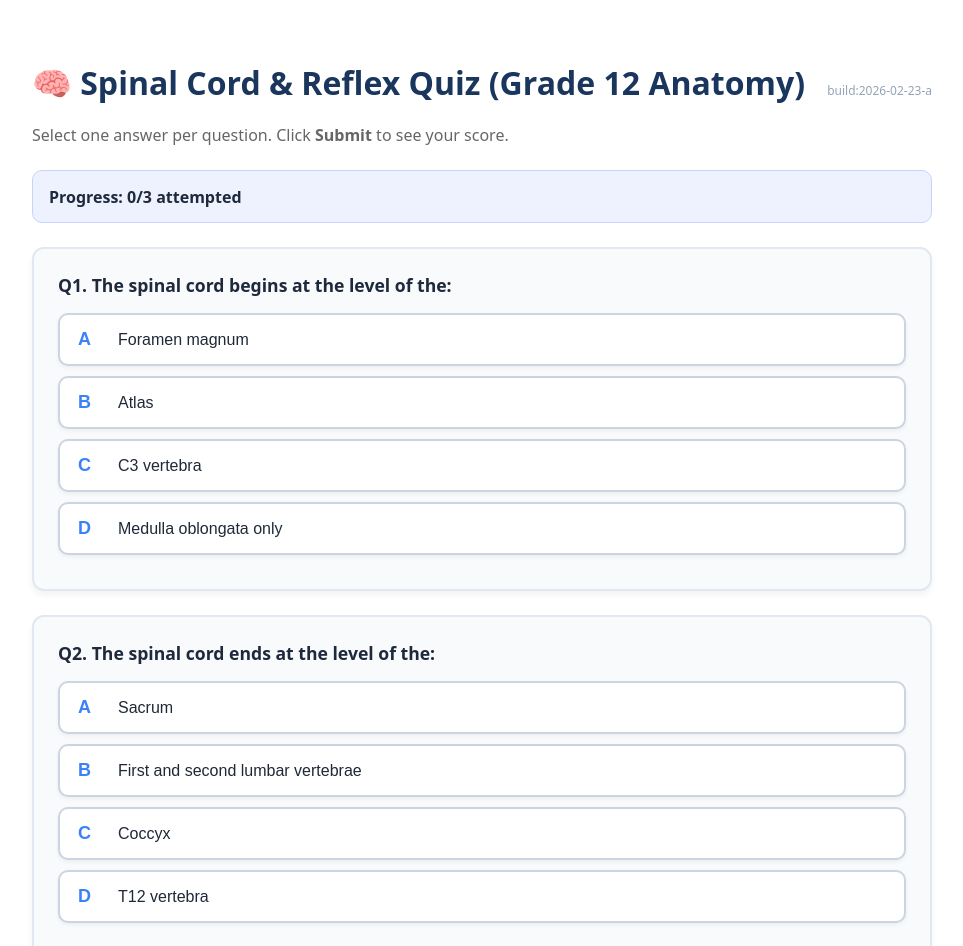
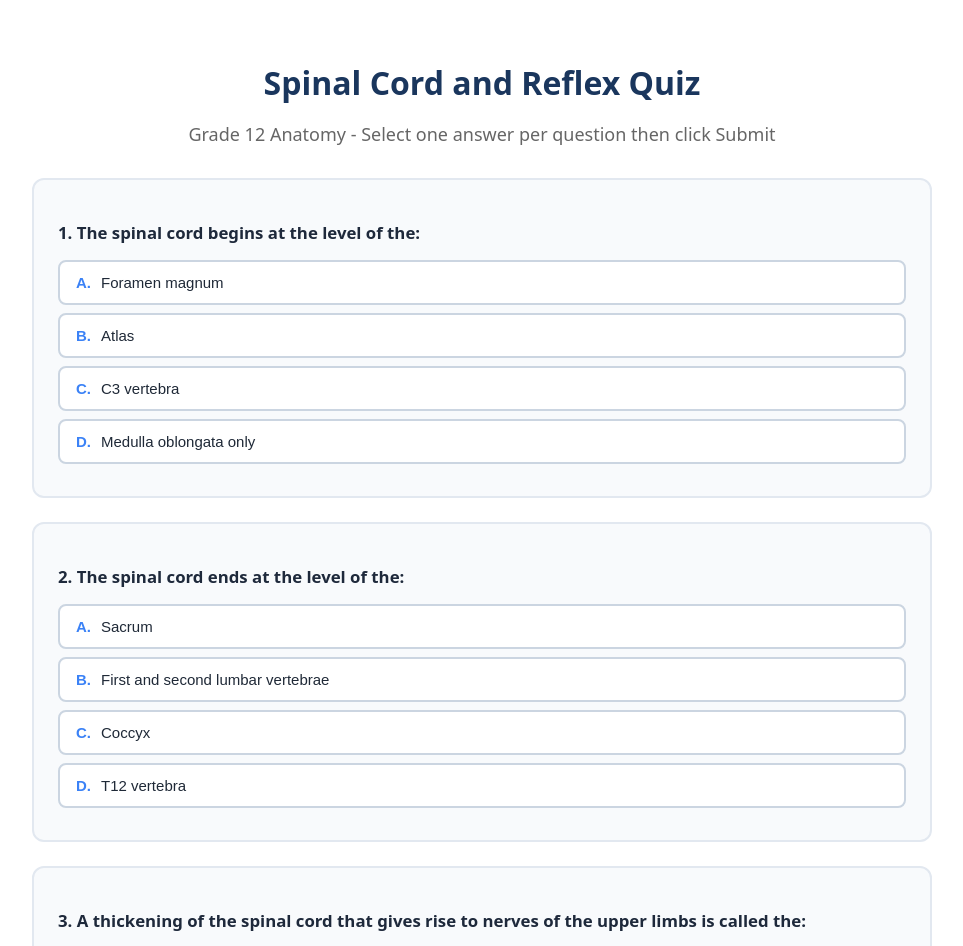
Before and after one commit to ishyagupta/spinal-quiz, a Next.js app: page / in a window 1280 px wide. Shown: the top 946 px of the page, without its empty margins (158-1121 px from the left). Built offline with nearby package versions, Linux system fonts and the light colour scheme.

Commit message:
fix button code

```diff
--- a/pages/index.tsx
+++ b/pages/index.tsx
@@ -1,4 +1,4 @@
-import React, { useMemo, useState } from "react";
+import React, { useState } from "react";
 
 type Question = {
   id: number;
@@ -8,268 +8,130 @@ type Question = {
 };
 
 const questions: Question[] = [
-  {
-    id: 1,
-    text: "The spinal cord begins at the level of the:",
-    options: ["Foramen magnum", "Atlas", "C3 vertebra", "Medulla oblongata only"],
-    correctIndex: 0,
-  },
-  {
-    id: 2,
-    text: "The spinal cord ends at the level of the:",
-    options: ["Sacrum", "First and second lumbar vertebrae", "Coccyx", "T12 vertebra"],
-    correctIndex: 1,
-  },
-  // ... include ALL questions here (unchanged)
-  {
-    id: 50,
-    text:
-      "During the withdrawal reflex of the leg, while flexor muscles contract to withdraw the foot, the extensor muscles are inhibited. This is an example of:",
-    options: ["Convergence", "Divergence", "Reciprocal inhibition", "Summation"],
-    correctIndex: 2,
-  },
+  { id: 1, text: "The spinal cord begins at the level of the:", options: ["Foramen magnum", "Atlas", "C3 vertebra", "Medulla oblongata only"], correctIndex: 0 },
+  { id: 2, text: "The spinal cord ends at the level of the:", options: ["Sacrum", "First and second lumbar vertebrae", "Coccyx", "T12 vertebra"], correctIndex: 1 },
+  { id: 3, text: "A thickening of the spinal cord that gives rise to nerves of the upper limbs is called the:", options: ["Lumbar enlargement", "Cervical enlargement", "Thoracic enlargement", "Brachial enlargement"], correctIndex: 1 },
+  { id: 4, text: "The enlargement that supplies nerves to the lower limbs is the:", options: ["Cervical enlargement", "Sacral enlargement", "Lumbar enlargement", "Thoracic enlargement"], correctIndex: 2 },
+  { id: 5, text: "In longitudinal view, the spinal cord tapers to a cone-shaped structure called the:", options: ["Cauda equina", "Conus medullaris", "Filum terminale", "Dorsal root"], correctIndex: 1 },
+  { id: 6, text: "The bundle of spinal nerves extending inferiorly from the end of the spinal cord is called the:", options: ["Cauda equina", "Filum terminale", "Dorsal root ganglion", "Spinal fascicle"], correctIndex: 0 },
+  { id: 7, text: "How many pairs of spinal nerves arise from the spinal cord?", options: ["21", "24", "31", "33"], correctIndex: 2 },
+  { id: 8, text: "Spinal nerves belong to which division of the nervous system?", options: ["Central nervous system", "Peripheral nervous system", "Autonomic nervous system only", "Somatic nervous system only"], correctIndex: 1 },
+  { id: 9, text: "The space between the dura mater and the vertebral bone that contains fat and loose connective tissue is the:", options: ["Subarachnoid space", "Subdural space", "Epidural space", "Ventricular space"], correctIndex: 2 },
+  { id: 10, text: "Cerebrospinal fluid around the spinal cord is located mainly in the:", options: ["Epidural space", "Subdural space", "Subarachnoid space", "Peridural cavity"], correctIndex: 2 },
+  { id: 11, text: "Which is the outermost meningeal layer surrounding the brain and spinal cord?", options: ["Arachnoid mater", "Dura mater", "Pia mater", "Epineurium"], correctIndex: 1 },
+  { id: 12, text: "The thin, web-like meningeal layer without blood vessels is the:", options: ["Dura mater", "Pia mater", "Arachnoid mater", "Epimysium"], correctIndex: 2 },
+  { id: 13, text: "The meningeal layer that closely follows the contours of the brain and spinal cord and contains many blood vessels is the:", options: ["Dura mater", "Arachnoid mater", "Pia mater", "Endoneurium"], correctIndex: 2 },
+  { id: 14, text: "The space between the dura mater and arachnoid mater is the:", options: ["Subarachnoid space", "Subdural space", "Epidural space", "Ventricular space"], correctIndex: 1 },
+  { id: 15, text: "A subdural hematoma is a collection of blood:", options: ["Between dura and pia mater", "Within the ventricles", "Between dura mater and arachnoid mater", "Between arachnoid and pia mater"], correctIndex: 2 },
+  { id: 16, text: "Which meningeal layer continues into the vertebral canal as a strong tubular sheath surrounding the spinal cord?", options: ["Pia mater", "Arachnoid mater", "Dura mater", "Perineurium"], correctIndex: 2 },
+  { id: 17, text: "In cross-section, the meninges covering the spinal cord from outermost to innermost are:", options: ["Dura mater - pia mater - arachnoid mater", "Arachnoid mater - dura mater - pia mater", "Dura mater - arachnoid mater - pia mater", "Pia mater - arachnoid mater - dura mater"], correctIndex: 2 },
+  { id: 18, text: "The clear, watery fluid that bathes the brain and spinal cord and fills the subarachnoid space is:", options: ["Synovial fluid", "Cerebrospinal fluid", "Interstitial fluid", "Plasma"], correctIndex: 1 },
+  { id: 19, text: "In the vertebral canal, which structure cushions and protects the spinal cord from the bony vertebrae?", options: ["Subdural space", "Subarachnoid space", "Epidural space filled with fat", "Central canal"], correctIndex: 2 },
+  { id: 20, text: "Infection or inflammation of the meninges is called:", options: ["Encephalitis", "Meningitis", "Neuritis", "Myelitis"], correctIndex: 1 },
+  { id: 21, text: "In a cross-section, the butterfly-shaped region in the center of the spinal cord is:", options: ["White matter", "Gray matter", "Meninges", "Epidural fat"], correctIndex: 1 },
+  { id: 22, text: "The outer region surrounding the butterfly-shaped center in a spinal cord cross-section is:", options: ["Gray matter", "White matter", "Pia mater", "Arachnoid mater"], correctIndex: 1 },
+  { id: 23, text: "The gray matter in the spinal cord is primarily composed of:", options: ["Myelinated axons", "Neuronal cell bodies and dendrites", "Meningeal layers", "Blood vessels only"], correctIndex: 1 },
+  { id: 24, text: "The white matter in the spinal cord consists mainly of:", options: ["Unmyelinated cell bodies", "Bone tissue", "Myelinated axons forming tracts", "Dendrites only"], correctIndex: 2 },
+  { id: 25, text: "In cross-section, the posterior projections of gray matter are called:", options: ["Anterior horns", "Lateral horns", "Posterior horns", "Gray commissures"], correctIndex: 2 },
+  { id: 26, text: "The anterior projections of gray matter are known as:", options: ["Posterior horns", "Lateral horns", "Medial horns", "Anterior horns"], correctIndex: 3 },
+  { id: 27, text: "The bar of gray matter that connects the two sides of the gray butterfly is the:", options: ["Gray commissure", "White commissure", "Central canal", "Funiculus"], correctIndex: 0 },
+  { id: 28, text: "The small channel running through the center of the gray commissure that contains cerebrospinal fluid is the:", options: ["Epidural canal", "Central canal", "Vertebral canal", "Spinal sinus"], correctIndex: 1 },
+  { id: 29, text: "The white matter is divided into anterior, lateral, and posterior regions known as:", options: ["Horns", "Funiculi (columns)", "Meninges", "Ganglia"], correctIndex: 1 },
+  { id: 30, text: "Bundles of myelinated axons in the white matter that carry information up or down the spinal cord are called:", options: ["Tracts", "Nuclei", "Ganglia", "Nodes"], correctIndex: 0 },
+  { id: 31, text: "The structure containing cell bodies of sensory neurons just outside the spinal cord is the:", options: ["Ventral root", "Dorsal root", "Dorsal root ganglion", "Central canal"], correctIndex: 2 },
+  { id: 32, text: "Which root of a spinal nerve carries sensory (afferent) impulses into the spinal cord?", options: ["Ventral root", "Dorsal root", "Lateral root", "Median root"], correctIndex: 1 },
+  { id: 33, text: "Which root carries motor (efferent) impulses out of the spinal cord to muscles or glands?", options: ["Ventral root", "Dorsal root", "Posterior root", "Ganglionic root"], correctIndex: 0 },
+  { id: 34, text: "A spinal nerve is formed by the union of:", options: ["Two dorsal roots", "Two ventral roots", "A dorsal and a ventral root", "Two dorsal root ganglia"], correctIndex: 2 },
+  { id: 35, text: "Spinal nerves are described functionally as:", options: ["Purely sensory", "Purely motor", "Autonomic only", "Mixed (both sensory and motor)"], correctIndex: 3 },
+  { id: 36, text: "In the connective tissue of a nerve, the layer that surrounds an entire nerve is the:", options: ["Endoneurium", "Perineurium", "Epineurium", "Myelin sheath"], correctIndex: 2 },
+  { id: 37, text: "The connective tissue that surrounds each fascicle (bundle) of axons is the:", options: ["Endoneurium", "Perineurium", "Epineurium", "Dura mater"], correctIndex: 1 },
+  { id: 38, text: "The delicate connective tissue that surrounds each individual nerve fiber is the:", options: ["Endoneurium", "Perineurium", "Epineurium", "Arachnoid mater"], correctIndex: 0 },
+  { id: 39, text: "Nerves that conduct impulses toward the brain or spinal cord are called:", options: ["Motor nerves", "Sensory nerves", "Mixed nerves", "Autonomic nerves"], correctIndex: 1 },
+  { id: 40, text: "Nerves that carry impulses from the CNS to muscles or glands are:", options: ["Sensory nerves", "Motor nerves", "Mixed nerves", "Interneurons"], correctIndex: 1 },
+  { id: 41, text: "Nerves that contain both sensory and motor fibers are called:", options: ["Mixed nerves", "Reflex nerves", "Spinal tracts", "Motor units"], correctIndex: 0 },
+  { id: 42, text: "A pathway that begins at receptors, travels via sensory neurons to the CNS, and then via motor neurons to effectors is called a:", options: ["Corticospinal tract", "Reflex arc", "Pyramidal tract", "Extrapyramidal pathway"], correctIndex: 1 },
+  { id: 43, text: "Ascending tracts in the spinal cord primarily carry:", options: ["Motor impulses to muscles", "Sensory information to the brain", "Autonomic signals to glands only", "CSF between ventricles"], correctIndex: 1 },
+  { id: 44, text: "Descending tracts in the spinal cord primarily carry:", options: ["Sensory information to the brain", "Pain only", "Motor commands from brain to effectors", "Reflexes to the skin"], correctIndex: 2 },
+  { id: 45, text: "Reflexes are best described as:", options: ["Slow, voluntary responses to stimuli", "Fast, predictable, involuntary responses to stimuli", "Unpredictable emotional reactions", "Conscious motor actions only"], correctIndex: 1 },
+  { id: 46, text: "In the patellar (knee-jerk) reflex, the sensory neuron synapses with:", options: ["Another sensory neuron", "A motor neuron in the spinal cord", "A neuron in the brainstem only", "A skeletal muscle cell"], correctIndex: 1 },
+  { id: 47, text: "The simplest reflex pathway involves which of the following?", options: ["Receptor - sensory neuron - CNS - motor neuron - effector", "Receptor - CNS - effector only", "Receptor - motor neuron - effector", "Receptor - interneuron - effector"], correctIndex: 0 },
+  { id: 48, text: "A withdrawal reflex is protective because it:", options: ["Always increases blood pressure", "Moves the body part away from painful stimulus before conscious awareness", "Requires conscious thought before action", "Only affects smooth muscle"], correctIndex: 1 },
+  { id: 49, text: "In a withdrawal reflex, the interneuron in the spinal cord:", options: ["Receives the stimulus directly from the skin", "Sends sensory information back to receptors", "Serves as the processing center between sensory and motor neurons", "Is not involved at all"], correctIndex: 2 },
+  { id: 50, text: "During the withdrawal reflex, while flexor muscles contract, the extensor muscles are inhibited. This is an example of:", options: ["Convergence", "Divergence", "Reciprocal inhibition", "Summation"], correctIndex: 2 }
 ];
 
-function clamp(n: number, min: number, max: number) {
-  return Math.max(min, Math.min(max, n));
-}
-
 export default function Home() {
-  const [answers, setAnswers] = useState<(number | null)[]>(
-    Array(questions.length).fill(null)
-  );
+  const [answers, setAnswers] = useState<(number | null)[]>(Array(questions.length).fill(null));
   const [submitted, setSubmitted] = useState(false);
-
-  const score = useMemo(() => {
-    return answers.filter((ans, i) => ans === questions[i]?.correctIndex).length;
-  }, [answers]);
-
-  const attempted = useMemo(() => answers.filter((a) => a !== null).length, [answers]);
 
   const handleSelect = (qIndex: number, optionIndex: number) => {
     if (submitted) return;
-
-    setAnswers((prev) => {
-      const next = [...prev];
-      next[qIndex] = optionIndex;
-      return next;
-    });
+    const newAnswers = [...answers];
+    newAnswers[qIndex] = optionIndex;
+    setAnswers(newAnswers);
   };
 
-  const handleSubmit = () => {
-    setSubmitted(true);
-  };
-
+  const score = answers.filter((ans, i) => ans === questions[i].correctIndex).length;
+  const handleSubmit = () => setSubmitted(true);
   const handleReset = () => {
     setAnswers(Array(questions.length).fill(null));
     setSubmitted(false);
   };
 
-  const pageStyle: React.CSSProperties = {
-    maxWidth: 900,
-    margin: "0 auto",
-    padding: "2rem 1rem",
-    fontFamily: "system-ui, -apple-system, Segoe UI, Roboto, sans-serif",
-    position: "relative",
-    zIndex: 1, // helps if any background overlay exists
-  };
-
-  const cardStyle: React.CSSProperties = {
-    border: "2px solid #e2e8f0",
-    borderRadius: 12,
-    padding: "1.5rem",
-    marginBottom: "1.5rem",
-    backgroundColor: "#f8fafc",
-    boxShadow: "0 4px 6px rgba(0,0,0,0.05)",
-  };
-
-  const optionButtonStyle = (params: {
-    isSelected: boolean;
-    isCorrect: boolean;
-    submitted: boolean;
-    isWrongSelected: boolean;
-  }): React.CSSProperties => {
-    const { isSelected, isCorrect, submitted, isWrongSelected } = params;
-
-    const border = submitted
-      ? isCorrect
-        ? "3px solid #10b981"
-        : isWrongSelected
-        ? "3px solid #ef4444"
-        : "2px solid #d1d5db"
-      : isSelected
-      ? "3px solid #3b82f6"
-      : "2px solid #cbd5e1";
-
-    const backgroundColor = submitted
-      ? isCorrect
-        ? "#d1fae5"
-        : isWrongSelected
-        ? "#fee2e2"
-        : "#ffffff"
-      : isSelected
-      ? "#dbeafe"
-      : "#ffffff";
-
-    const color = submitted && isWrongSelected ? "#dc2626" : "#1f2937";
-
-    return {
-      display: "block",
-      width: "100%",
-      padding: "14px 18px",
-      marginBottom: 10,
-      borderRadius: 10,
-      border,
-      backgroundColor,
-      color,
-      cursor: submitted ? "not-allowed" : "pointer",
-      fontSize: 16,
-      fontWeight: isSelected ? 600 : 500,
-      transition: "transform 120ms ease, box-shadow 120ms ease, background-color 120ms ease",
-      textAlign: "left",
-      boxShadow: isSelected ? "0 4px 12px rgba(59, 130, 246, 0.25)" : "0 2px 4px rgba(0,0,0,0.05)",
-      outline: "none",
-    };
-  };
-
-  const correctAnswerStyle: React.CSSProperties = {
-    marginTop: "1rem",
-    padding: "0.8rem",
-    backgroundColor: "#ecfdf5",
-    border: "2px solid #10b981",
-    borderRadius: 8,
-    fontSize: 15,
-    fontWeight: 600,
-    color: "#065f46",
-  };
-
-  const footerBoxStyle: React.CSSProperties = {
-    textAlign: "center",
-    padding: "2rem",
-    backgroundColor: "#f1f5f9",
-    borderRadius: 12,
-    marginTop: "2rem",
-  };
-
-  const primaryButtonStyle: React.CSSProperties = {
-    padding: "16px 32px",
-    fontSize: 20,
-    fontWeight: 700,
-    borderRadius: 12,
-    border: "none",
-    backgroundColor: "#10b981",
-    color: "white",
-    cursor: "pointer",
-    boxShadow: "0 8px 20px rgba(16, 185, 129, 0.35)",
-  };
-
-  const secondaryButtonStyle: React.CSSProperties = {
-    padding: "14px 28px",
-    fontSize: 18,
-    fontWeight: 700,
-    borderRadius: 12,
-    border: "2px solid #334155",
-    backgroundColor: "white",
-    color: "#0f172a",
-    cursor: "pointer",
-  };
-
-  // Optional. Helps confirm you are seeing the latest deployed bundle.
-  const buildMarker = "build:2026-02-23-a";
-
   return (
-    <div style={pageStyle}>
-      <div style={{ display: "flex", justifyContent: "space-between", alignItems: "baseline" }}>
-        <h1 style={{ textAlign: "left", color: "#1a365d", marginBottom: "0.25rem" }}>
-          🧠 Spinal Cord & Reflex Quiz (Grade 12 Anatomy)
+    <div style={{ maxWidth: 900, margin: "0 auto", padding: "2rem 1rem", fontFamily: "system-ui, sans-serif" }}>
+      <h1 style={{ textAlign: "center", color: "#1a365d", marginBottom: "0.5rem" }}>
+        Spinal Cord and Reflex Quiz
       </h1>
-        <div style={{ fontSize: 12, color: "#94a3b8" }}>{buildMarker}</div>
-      </div>
-
-      <p style={{ color: "#666", marginBottom: "1.5rem" }}>
-        Select one answer per question. Click <strong>Submit</strong> to see your score.
+      <p style={{ textAlign: "center", color: "#666", marginBottom: "2rem", fontSize: "18px" }}>
+        Grade 12 Anatomy - Select one answer per question then click Submit
       </p>
-
-      <div
-        style={{
-          marginBottom: "1.5rem",
-          padding: "0.9rem 1rem",
-          borderRadius: 10,
-          background: "#eef2ff",
-          border: "1px solid #c7d2fe",
-          color: "#1e293b",
-          fontWeight: 600,
-        }}
-      >
-        Progress: {attempted}/{questions.length} attempted
-      </div>
-
       {questions.map((q, qIndex) => (
-        <div key={q.id} style={cardStyle}>
-          <div style={{ fontWeight: 700, marginBottom: "1rem", fontSize: "1.1em", color: "#1e293b" }}>
-            Q{qIndex + 1}. {q.text}
-          </div>
-
-          {Array.isArray(q.options) &&
-            q.options.map((opt, optIndex) => {
+        <div key={q.id} style={{ border: "2px solid #e2e8f0", borderRadius: "12px", padding: "1.5rem", marginBottom: "1.5rem", backgroundColor: "#f8fafc" }}>
+          <p style={{ fontWeight: 700, marginBottom: "1rem", fontSize: "1.05em", color: "#1e293b" }}>
+            {qIndex + 1}. {q.text}
+          </p>
+          {q.options.map((opt, optIndex) => {
             const isSelected = answers[qIndex] === optIndex;
             const isCorrect = q.correctIndex === optIndex;
-              const isWrongSelected = submitted && isSelected && !isCorrect;
-
+            let bg = "#ffffff";
+            let border = "2px solid #cbd5e1";
+            if (isSelected && !submitted) { bg = "#dbeafe"; border = "3px solid #3b82f6"; }
+            if (submitted && isCorrect) { bg = "#d1fae5"; border = "3px solid #10b981"; }
+            if (submitted && isSelected && !isCorrect) { bg = "#fee2e2"; border = "3px solid #ef4444"; }
             return (
               <button
                 type="button"
                 key={optIndex}
                 onClick={() => handleSelect(qIndex, optIndex)}
                 disabled={submitted}
-                  style={optionButtonStyle({ isSelected, isCorrect, submitted, isWrongSelected })}
-                  aria-pressed={isSelected}
+                style={{ display: "block", width: "100%", padding: "12px 16px", marginBottom: "8px", borderRadius: "8px", border: border, backgroundColor: bg, color: "#1f2937", cursor: submitted ? "not-allowed" : "pointer", fontSize: "15px", fontWeight: 500, textAlign: "left", transition: "all 0.2s ease" }}
               >
-                  <span
-                    style={{
-                      display: "inline-block",
-                      width: 28,
-                      fontSize: 18,
-                      fontWeight: 800,
-                      color: submitted && isWrongSelected ? "#dc2626" : "#3b82f6",
-                    }}
-                  >
-                    {String.fromCharCode(65 + clamp(optIndex, 0, 25))}
-                  </span>
-
-                  <span style={{ marginLeft: 12 }}>{opt}</span>
+                <strong style={{ marginRight: "10px", color: "#3b82f6" }}>{String.fromCharCode(65 + optIndex)}.</strong>{opt}
               </button>
             );
           })}
-
           {submitted && (
-            <div style={correctAnswerStyle}>
-              ✅ <strong>Correct Answer:</strong> {String.fromCharCode(65 + q.correctIndex)}.{" "}
-              {q.options?.[q.correctIndex]}
-            </div>
+            <p style={{ marginTop: "0.8rem", padding: "0.6rem", backgroundColor: "#ecfdf5", border: "2px solid #10b981", borderRadius: "6px", fontSize: "14px", fontWeight: 600, color: "#065f46" }}>
+              Correct Answer: {String.fromCharCode(65 + q.correctIndex)}. {q.options[q.correctIndex]}
+            </p>
           )}
         </div>
       ))}
-
-      <div style={footerBoxStyle}>
+      <div style={{ textAlign: "center", padding: "2rem", backgroundColor: "#f1f5f9", borderRadius: "12px", marginTop: "2rem" }}>
         {!submitted ? (
-          <>
-            <button type="button" onClick={handleSubmit} style={primaryButtonStyle}>
+          <button type="button" onClick={handleSubmit} style={{ padding: "14px 32px", fontSize: "18px", fontWeight: 700, borderRadius: "10px", border: "none", backgroundColor: "#10b981", color: "white", cursor: "pointer" }}>
             Submit Quiz
           </button>
-            <div style={{ marginTop: 14, color: "#475569", fontWeight: 600 }}>
-              Current score (so far): {score}/{questions.length}
-            </div>
-          </>
         ) : (
-          <>
-            <div style={{ fontSize: 22, fontWeight: 800, color: "#0f172a", marginBottom: 10 }}>
-              🎉 Your Score: {score}/{questions.length}
-            </div>
-            <button type="button" onClick={handleReset} style={secondaryButtonStyle}>
+          <div>
+            <h2 style={{ color: "#059669", marginBottom: "1rem" }}>
+              Your Score: {score} / {questions.length} ({Math.round((score / questions.length) * 100)}%)
+            </h2>
+            <button type="button" onClick={handleReset} style={{ padding: "12px 24px", fontSize: "16px", fontWeight: 600, borderRadius: "8px", border: "none", backgroundColor: "#6b7280", color: "white", cursor: "pointer" }}>
               Try Again
             </button>
-          </>
+          </div>
         )}
       </div>
     </div>
```
Lines whose indentation alone changed are shown as unchanged.
